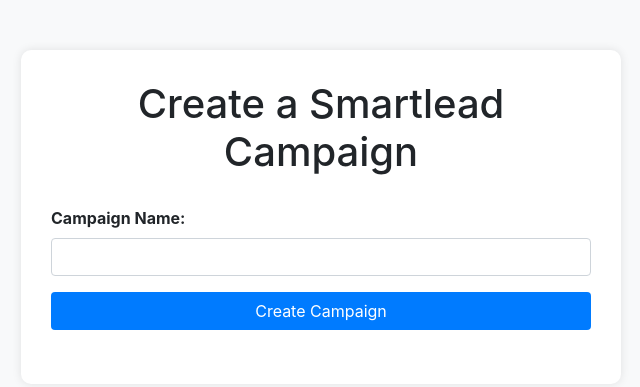
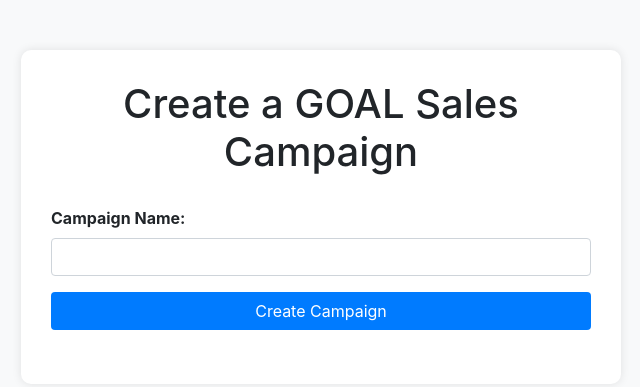
Before and after one commit to jonathangetonapod/smartlead, a website: page index.html in a window 1280 px wide. Shown: the whole page, without its empty margins (319-959 px from the left). Drawn offline with nearby package versions, Linux system fonts and the light colour scheme.

Commit message:
new working version 3

```diff
--- a/index.html
+++ b/index.html
@@ -41,7 +41,7 @@
 </head>
 <body>
     <div class="container">
-        <h1 class="text-center">Create a Smartlead Campaign</h1>
+        <h1 class="text-center">Create a GOAL Sales Campaign</h1>
         <form id="campaign-form">
             <div class="form-group">
                 <label for="name">Campaign Name:</label>
```
